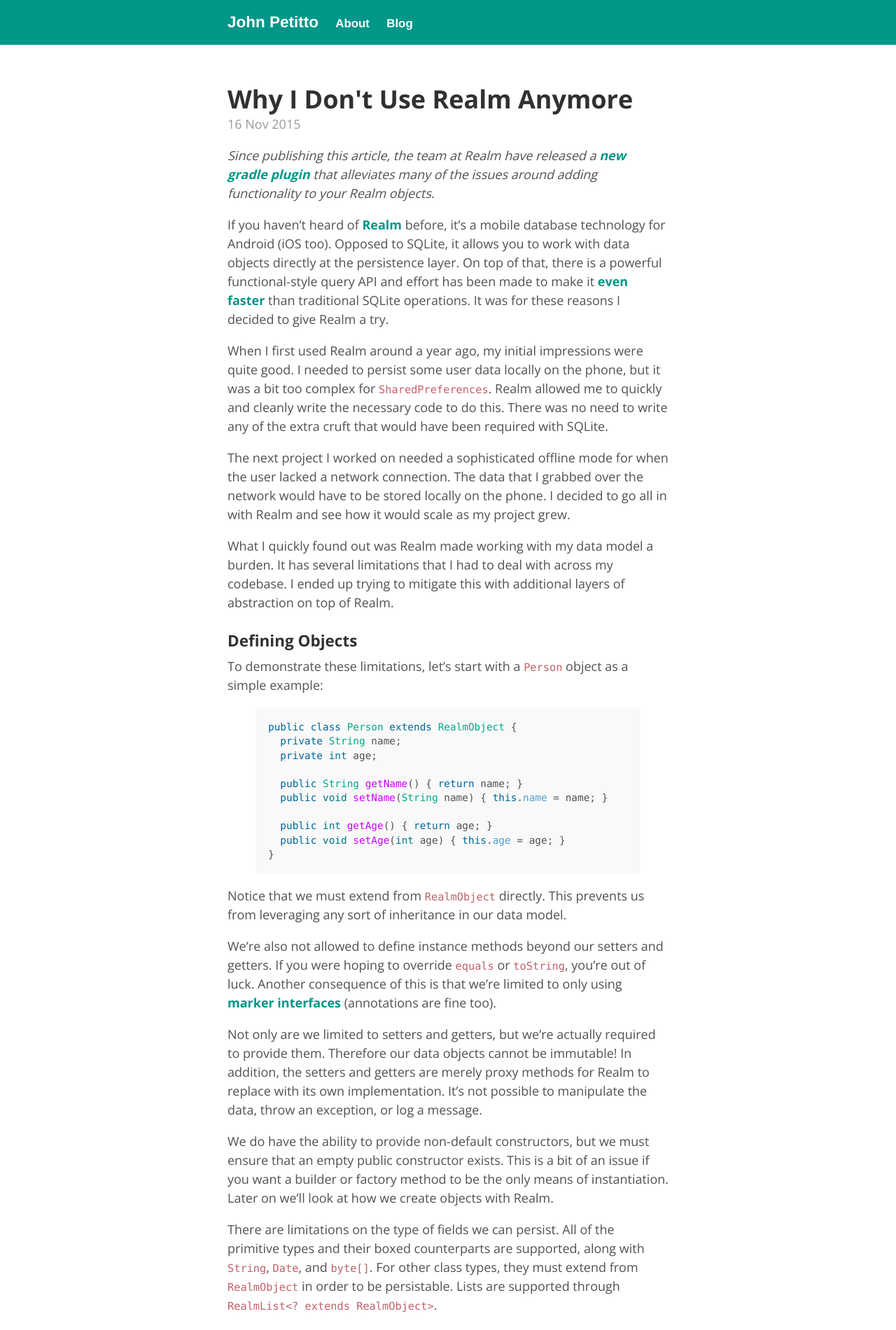
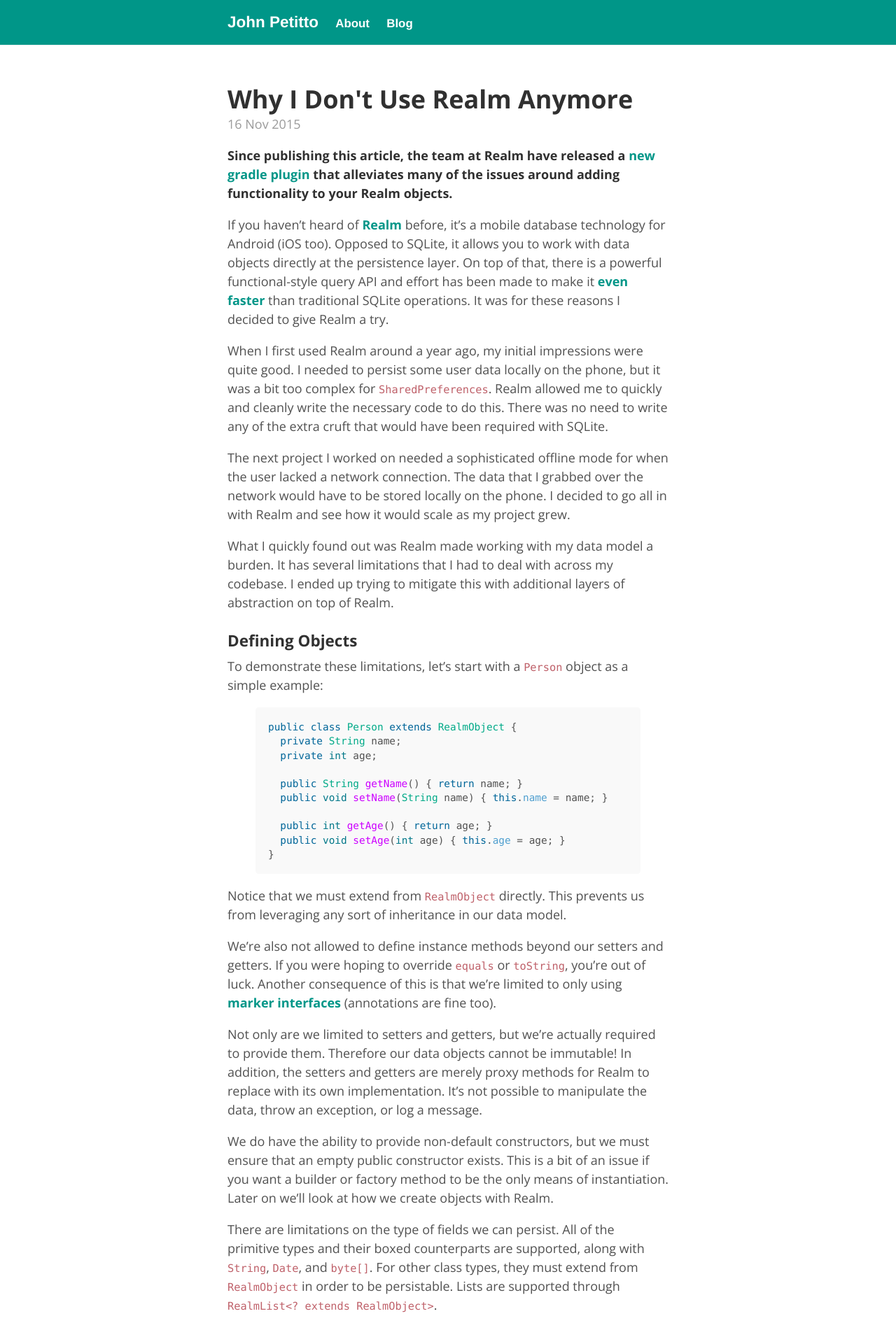
Before and after one commit to jpetitto/jpetitto.github.io, a Jekyll site: the page built from _posts/2015-11-16-realm.md, in a window 1280 px wide. Shown: the top 1901 px of the page at 70% size. Built offline with Jekyll 4.4.1, drawn with Linux system fonts in a browser that asks for light colours; comment, search, counter and statistics services are not loaded.

Commit message:
Change note formatting

```diff
--- a/_posts/2015-11-16-realm.md
+++ b/_posts/2015-11-16-realm.md
@@ -5,7 +5,7 @@
 permalink: no-more-realm
 ---
 
-*Since publishing this article, the team at Realm have released a [new gradle plugin](https://realm.io/news/android-installation-change/) that alleviates many of the issues around adding functionality to your Realm objects.*
+**Since publishing this article, the team at Realm have released a [new gradle plugin](https://realm.io/news/android-installation-change/) that alleviates many of the issues around adding functionality to your Realm objects.**
 
 <!-- excerpt.start -->If you haven't heard of [Realm](https://realm.io/) before, it's a mobile database technology for Android (iOS too). Opposed to SQLite, it allows you to work with data objects directly at the persistence layer. On top of that, there is a powerful functional-style query API and effort has been made to make it [even faster](https://realm.io/assets/benchmarks-android/benchmarks-android.001.png) than traditional SQLite operations. It was for these reasons I decided to give Realm a try.
 
```
